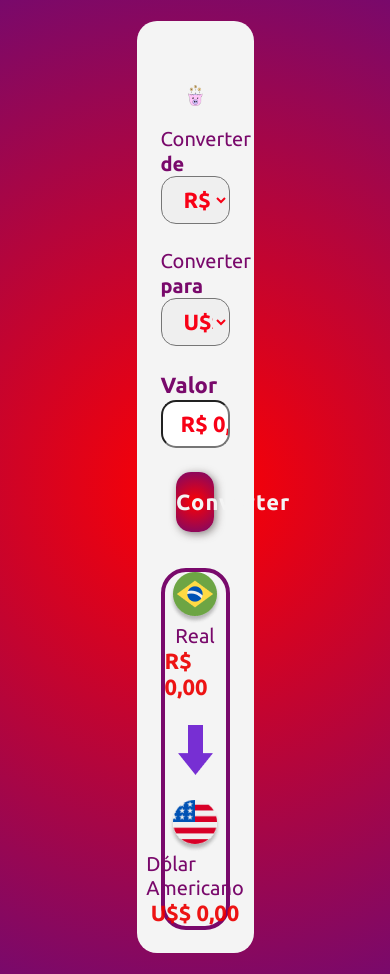
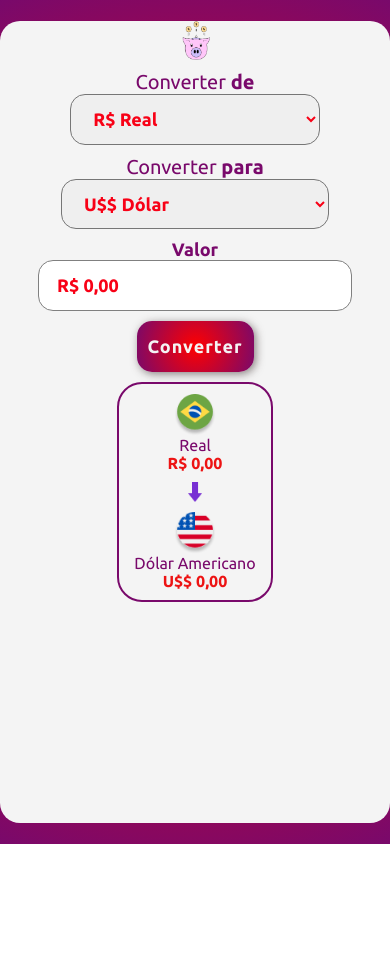
Before and after one commit to JexSparrow/Conversor, a plain HTML site: page index.html in a window 390 px wide. After the commit the page ends 844 px from the top, so only its background shows below. Drawn offline with Linux system fonts and the light colour scheme.

Commit message:
update responsive

```diff
--- a/index.html
+++ b/index.html
@@ -13,8 +13,13 @@
 
     <title>Conversor - Moedas</title>
 </head>
+
+<body>
+
     <main>
         <img class="pig" src="./assets/pig.gif" alt="porquinho-logo">
+
+        <div class="convert-box">
 
             <label> Converter <b>de</b>
                 <select class="select-A-Converter-De">
@@ -42,8 +47,16 @@
                 <input class="input" placeholder="R$ 0,00">
             </label>
 
+        </div>
+
+
+
+
+
         <button class="botao-converter">Converter</button>
 
+
+        <div class="section-box">
             <section>
                 <div class="moedas-resultado">
 
@@ -68,9 +81,10 @@
                 </div>
             </section>
 
+        </div>
+
+
     </main>
-
-<body>
 
 </body>
 <script src="./scripts.js"></script>
--- a/styles.css
+++ b/styles.css
@@ -8,53 +8,66 @@
 
 body {
     background: radial-gradient(circle, rgba(255, 0, 0, 1) 0%, #79096b 100%, rgba(9, 0, 36, 1) 255%);
+    display: flex;
+    justify-content: center;
+    align-items: center;
 }
 
 .pig {
     display: block;
-    margin: 20px auto;
-    width: 30%;
+    margin: 0 auto;
+    width: 10%;
 }
 
 main {
     background: #f4f4f4;
-    width: 30vw;
+    min-width: 50vw;
+    min-height: 95vh;
     border-radius: 20px;
     margin: 2.5vh auto;
-    padding: 44px 24px 23px;
+}
+
+.convert-box {
+
+    display: flex;
+    flex-direction: column;
+    justify-content: center;
+    align-items: center;
+    gap: 10px;
+    margin-top: 10px;
 }
 
 label {
     color: #79096b;
     font-weight: 400;
     font-size: 20px;
-    line-height: 25px;
-    gap: 20px;
+    text-align: center;
+
+
 }
 
 select {
     font-weight: 700;
-    font-size: 22px;
-    line-height: 18px;
+    font-size: 18px;
     color: #f80116;
     border-radius: 15px;
-    height: 48px;
+    height: 6vh;
     width: 100%;
-    margin-bottom: 24px;
     /* appearance: none tirar a seta do select */
     padding-left: 18px;
     cursor: pointer;
+    transition: 300ms all ease-in-out;
 }
 
 .option-1 {
     color: #f80116;
-    font-size: 22px;
+    font-size: 16px;
     font-weight: 600;
 }
 
 .option-2 {
     color: #79096b;
-    font-size: 22px;
+    font-size: 16px;
     font-weight: 600;
 }
 
@@ -62,29 +75,31 @@ select:hover {
     box-shadow: 4px 4px 8px #ec0000ec;
 }
 
-
 #label-input {
     font-weight: 700;
-    font-size: 22px;
-    line-height: 30px;
+    font-size: 18px;
+    text-align: center;
+    display: flex;
+    flex-direction: column;
+
+
 }
 
 input::placeholder {
     font-weight: 700;
-    font-size: 22px;
-    line-height: 18px;
+    font-size: 18px;
     color: #f80116;
 }
 
 input {
     font-weight: 700;
-    font-size: 22px;
-    line-height: 18px;
+    font-size: 18px;
     color: #f80116;
-    height: 48px;
+    height: 6vh;
     width: 100%;
+    border: 1px solid gray;
     border-radius: 15px;
-    margin-bottom: 24px;
+    margin-bottom: 10px;
     cursor: text;
     caret-color: #79096b;
     padding-left: 18px;
@@ -96,13 +111,13 @@ input:hover {
 }
 
 button {
-    width: 55%;
-    height: 60px;
+    min-width: 30%;
+    height: 6vh;
     border-radius: 15px;
     font-weight: 700;
-    font-size: 22px;
+    font-size: 18px;
     letter-spacing: 1px;
-    line-height: 18px;
+
     background: radial-gradient(circle, rgba(255, 0, 0, 1) 0%, #79096b 100%, rgba(9, 0, 36, 1) 255%);
     color: #f4f4f4;
     box-shadow: 2px 2px 8px #4a3e3ea2;
@@ -118,24 +133,33 @@ button:hover {
 }
 
 button:active {
-    width: 56%;
+    width: 42%;
     font-size: 24px;
     box-shadow: 5px 5px 10px #79096b;
 }
 
+.section-box {
+    display: flex;
+    justify-content: center;
+    align-items: center;
+    margin-top: 10px;
+    width: 100%;
+}
+
 section {
-    border: 4px solid #79096b;
+    border: 2px solid #79096b;
     border-radius: 25px;
-    margin-top: 36px;
-    padding: 13x;
+    padding: 10px;
     display: flex;
     flex-direction: column;
     align-items: center;
     gap: 10px;
+    min-width: 40vw;
+    max-width: 80vw;
 }
 
 #seta {
-    margin: 15px 0;
+    height: 20px;
 }
 
 .moedas-resultado {
@@ -147,11 +171,16 @@ section {
 .moeda {
     font-weight: 400;
     color: #79096b;
-    font-size: 20px;
+    font-size: 16px;
 }
 
 .moeda-valor {
     font-weight: 700;
     color: #ec0000ec;
-    font-size: 22px;
+    font-size: 16px;
 }
+
+#real,
+#dolar {
+    height: 5vh;
+}
```
Lines whose indentation alone changed are shown as unchanged.
